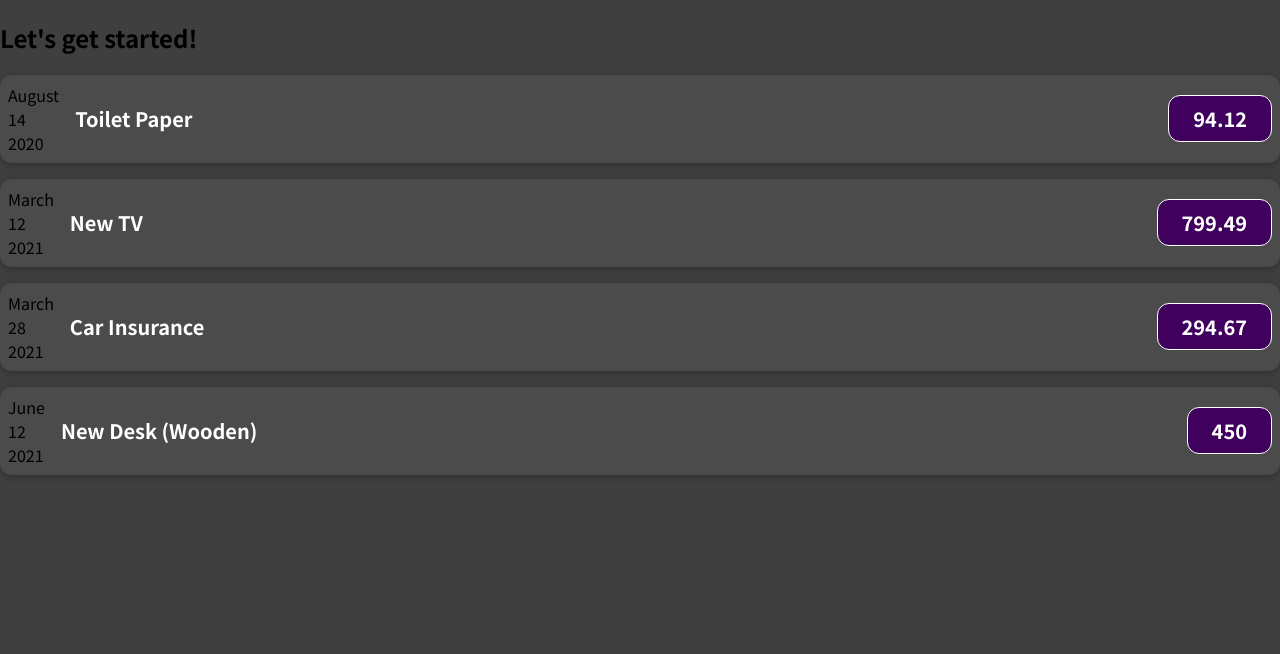
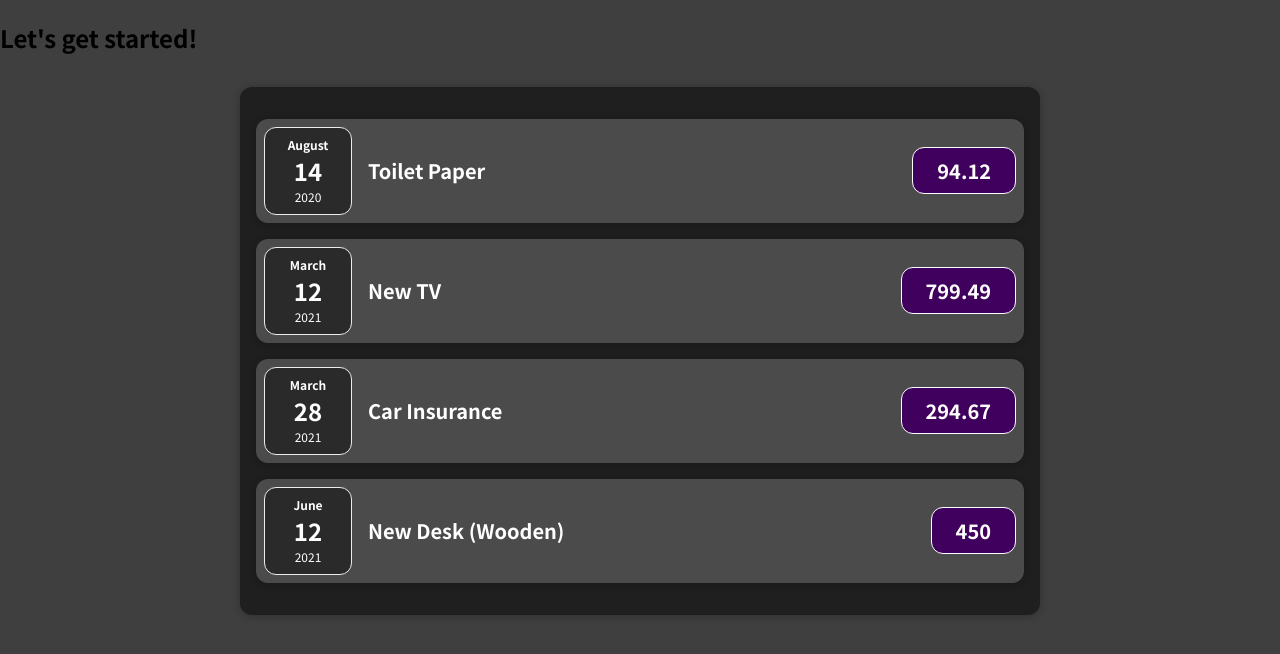
Before and after one commit to apeksha2697/practicejs, a JavaScript app: page / in a window 1280 px wide. Shown: the top 654 px of the page. Built offline with nearby package versions, Linux system fonts and the light colour scheme.

Commit message:
added expense ans UI folder

```diff
--- a/src/App.js
+++ b/src/App.js
@@ -1,4 +1,4 @@
-import ExpenseItem from "./components/ExpenseItem";
+import Expenses from "./components/Expenses/Expenses";
 
 function App() {
   const expenses = [
@@ -30,26 +30,7 @@
   return (
     <div>
       <h2>Let's get started!</h2>
-      <ExpenseItem
-      item={expenses[0].title}
-      date={expenses[0].date}
-      amount={expenses[0].amount}
-      ></ExpenseItem>
-      <ExpenseItem
-      item={expenses[1].title}
-      date={expenses[1].date}
-      amount={expenses[1].amount}
-      ></ExpenseItem>
-      <ExpenseItem
-      item={expenses[2].title}
-      date={expenses[2].date}
-      amount={expenses[2].amount}
-      ></ExpenseItem>
-      <ExpenseItem
-      item={expenses[3].title}
-      date={expenses[3].date}
-      amount={expenses[3].amount}
-      ></ExpenseItem>
+      <Expenses items={expenses}></Expenses>
     </div>
   );
 }
--- a/src/components/ExpenseItem.js
+++ /dev/null
@@ -1,25 +0,0 @@
-import './ExpenseItem.css';
-
-function ExpenseItem(props){
-  const month = props.date.toLocaleString('en-US', {month: 'long'});
-  const day = props.date.toLocaleString('en-Us', {day: '2-digit'});
-  const year = props.date.getFullYear();
-
-  return (
-    <div className="expense-item">
-    <div>
-      <div>{month}</div>
-      <div>{day}</div>
-      <div>{year}</div>
-    </div>
-    <div className="expense-item__description">
-        <h2>{props.item}</h2>
-        <div className="expense-item__price">{props.amount}</div>
-    </div>
-    </div>
-  );
-
-
-}
-
-export default ExpenseItem;
--- /dev/null
+++ b/src/components/Expenses/ExpenseDate.css
@@ -0,0 +1,26 @@
+.expense-date {
+  display: flex;
+  flex-direction: column;
+  width: 5.5rem;
+  height: 5.5rem;
+  border: 1px solid #ececec;
+  background-color: #2a2a2a;
+  color: white;
+  border-radius: 12px;
+  align-items: center;
+  justify-content: center;
+}
+
+.expense-date__month {
+  font-size: 0.75rem;
+  font-weight: bold;
+}
+
+.expense-date__year {
+  font-size: 0.75rem;
+}
+
+.expense-date__day {
+  font-size: 1.5rem;
+  font-weight: bold;
+}
--- /dev/null
+++ b/src/components/Expenses/ExpenseDate.js
@@ -0,0 +1,17 @@
+import './ExpenseDate.css';
+
+function ExpenseDate(props){
+  const month = props.date.toLocaleString('en-US', {month: 'long'});
+  const day = props.date.toLocaleString('en-Us', {day: '2-digit'});
+  const year = props.date.getFullYear();
+
+  return(
+    <div className="expense-date">
+      <div className="expense-date__month">{month}</div>
+      <div className="expense-date__day">{day}</div>
+      <div className="expense-date__year">{year}</div>
+    </div>
+  );
+}
+
+export default ExpenseDate;
--- a/src/components/ExpenseItem.css
+++ b/src/components/Expenses/ExpenseItem.css
@@ -2,10 +2,8 @@
   display: flex;
   justify-content: space-between;
   align-items: center;
-  box-shadow: 0 2px 8px rgba(0, 0, 0, 0.25);
   padding: 0.5rem;
   margin: 1rem 0;
-  border-radius: 12px;
   background-color: #4b4b4b;
 }
 
--- /dev/null
+++ b/src/components/Expenses/ExpenseItem.js
@@ -0,0 +1,19 @@
+import './ExpenseItem.css';
+import ExpenseDate from './ExpenseDate.js';
+import Card from '../UI/Card';
+
+function ExpenseItem(props){
+  return (
+    <Card className="expense-item">
+      <ExpenseDate date={props.date}></ExpenseDate>
+    <div className="expense-item__description">
+        <h2>{props.item}</h2>
+        <div className="expense-item__price">{props.amount}</div>
+    </div>
+    </Card>
+  );
+
+
+}
+
+export default ExpenseItem;
--- /dev/null
+++ b/src/components/Expenses/Expenses.css
@@ -0,0 +1,7 @@
+.expenses {
+  padding: 1rem;
+  background-color: rgb(31, 31, 31);
+  margin: 2rem auto;
+  width: 50rem;
+  max-width: 95%;
+}
--- /dev/null
+++ b/src/components/Expenses/Expenses.js
@@ -0,0 +1,32 @@
+import ExpenseItem from "./ExpenseItem";
+import './Expenses.css';
+import Card from '../UI/Card';
+
+function Expenses(props){
+	return(
+		<Card className="expenses">
+			<ExpenseItem
+      item={props.items[0].title}
+      date={props.items[0].date}
+      amount={props.items[0].amount}
+      ></ExpenseItem>
+      <ExpenseItem
+      item={props.items[1].title}
+      date={props.items[1].date}
+      amount={props.items[1].amount}
+      ></ExpenseItem>
+      <ExpenseItem
+      item={props.items[2].title}
+      date={props.items[2].date}
+      amount={props.items[2].amount}
+      ></ExpenseItem>
+      <ExpenseItem
+      item={props.items[3].title}
+      date={props.items[3].date}
+      amount={props.items[3].amount}
+      ></ExpenseItem>
+		</Card>
+	);
+}
+
+export default Expenses;
--- /dev/null
+++ b/src/components/UI/Card.css
@@ -0,0 +1,4 @@
+.card{
+  border-radius: 12px;
+  box-shadow: 0 1px 8px rgba(0, 0, 0, 0.25);
+}
--- /dev/null
+++ b/src/components/UI/Card.js
@@ -0,0 +1,9 @@
+import './Card.css';
+
+function Card(props){
+  const classes = 'card ' + props.className;
+  return(
+    <div className={classes}>{props.children}</div>
+  );
+}
+export default Card;
```
Also changed, not shown: src/components/ExpenseDate.css (deleted), src/components/ExpenseDate.js (deleted), 1 other file (tests, documents, lock files or other folders).
